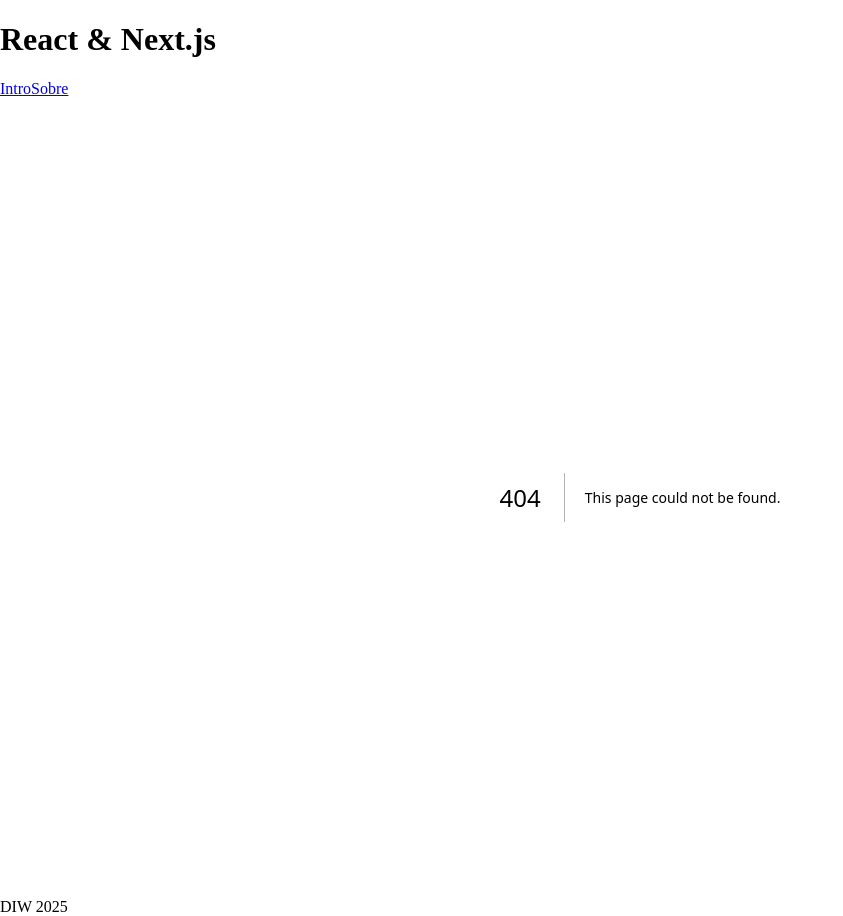
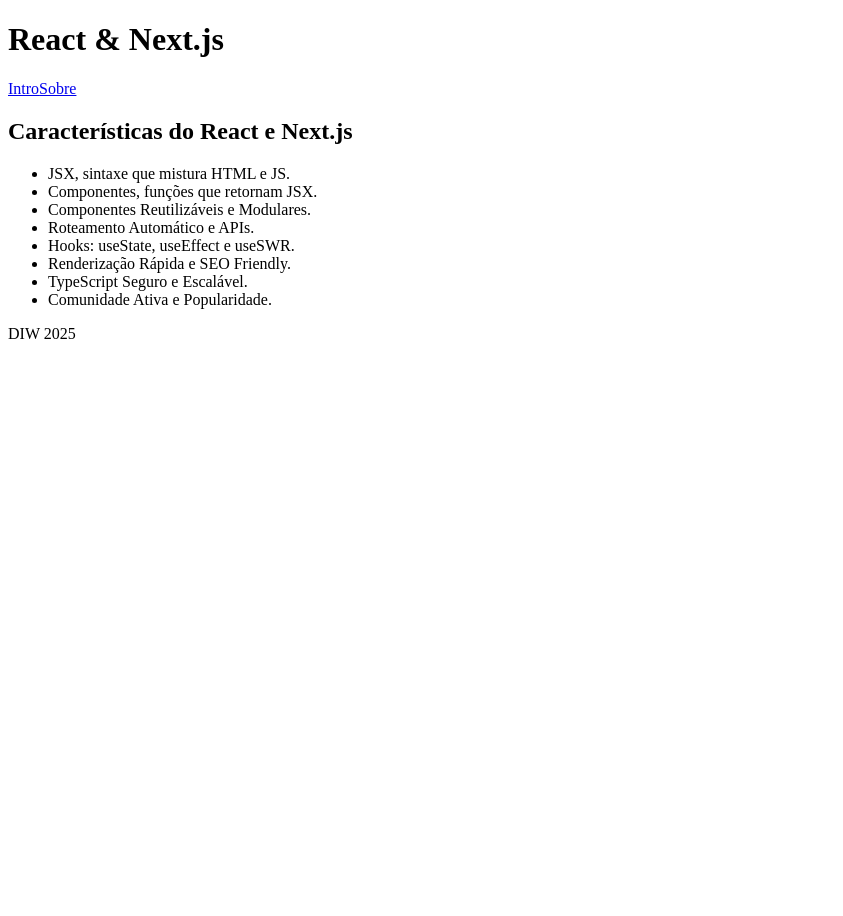
Before and after one commit to a22408989-filipaferreira/clickbait-ui, a Next.js app: page /characteristics in a window 1280 px wide. Before the commit this address had no page. Shown: the whole page, without its empty margins (0-843 px from the left). After the commit the page ends 800 px from the top, so only its background shows below. Built offline with nearby package versions, Linux system fonts and the light colour scheme.

Commit message:
characteristics page

```diff
--- /dev/null
+++ b/app/characteristics/page.tsx
@@ -0,0 +1,39 @@
+"use client";
+
+import { useState } from "react";
+
+export default function Page() {
+  const caracteristicas = [
+    "JSX, sintaxe que mistura HTML e JS.",
+    "Componentes, funções que retornam JSX.",
+    "Componentes Reutilizáveis e Modulares.",
+    "Roteamento Automático e APIs.",
+    "Hooks: useState, useEffect e useSWR.",
+    "Renderização Rápida e SEO Friendly.",
+    "TypeScript Seguro e Escalável.",
+    "Comunidade Ativa e Popularidade.",
+  ];
+
+  const [active, setActive] = useState<number | null>(null);
+
+  return (
+    <div>
+      <h2>Características do React e Next.js</h2>
+      <ul>
+        {caracteristicas.map((caracteristica, i) => (
+          <li
+            key={i}
+            onMouseEnter={() => setActive(i)}
+            onMouseLeave={() => setActive(null)}
+            style={{
+              cursor: "pointer",
+              color: active === i ? "orange" : "black",
+            }}
+          >
+            {caracteristica}
+          </li>
+        ))}
+      </ul>
+    </div>
+  );
+}
```
